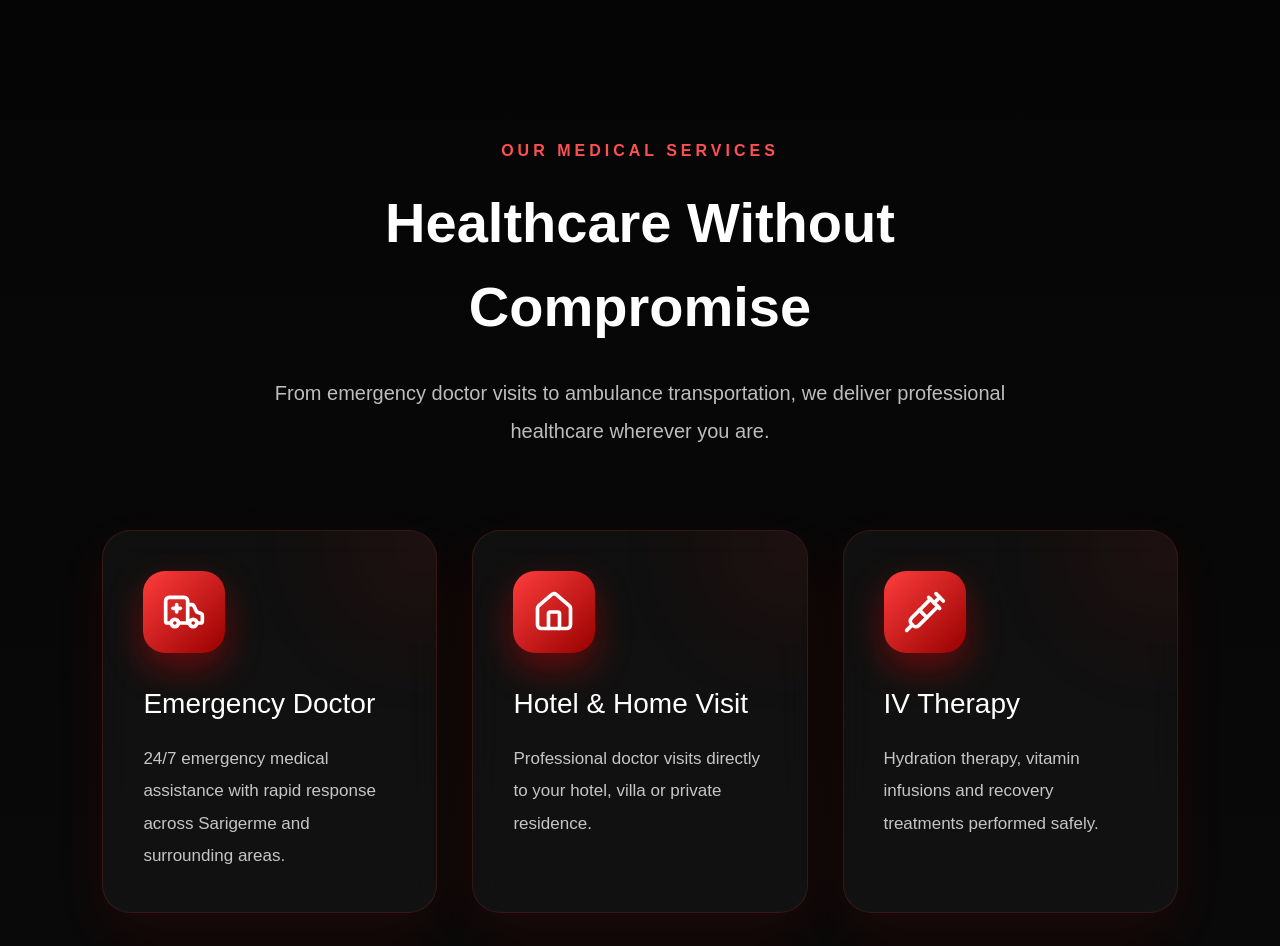
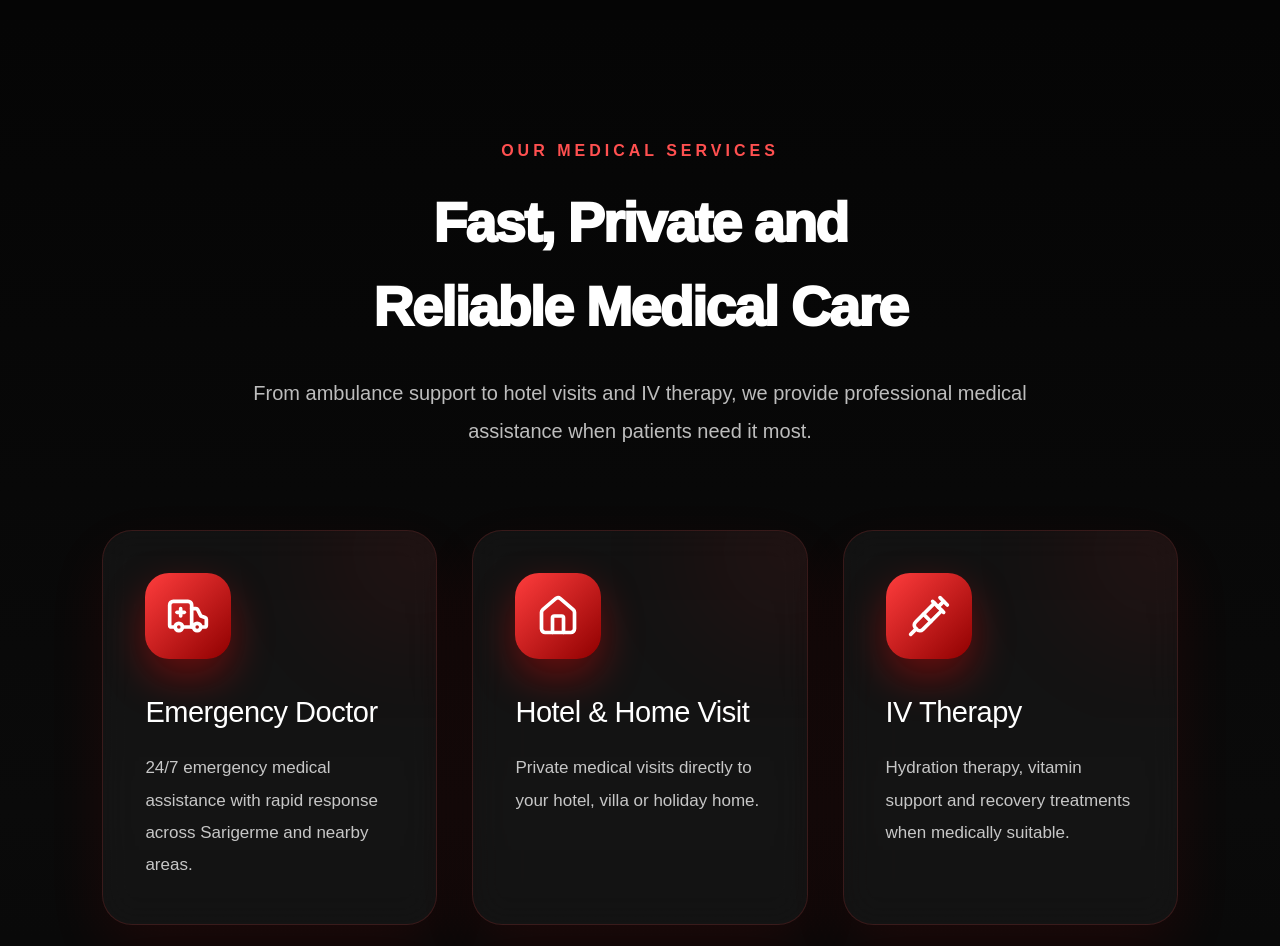
Before and after one commit to egemenoksuz-source/sarigerme-doctor, a Next.js app: page / in a window 1280 px wide. Shown: the part 2020-2966 px from the top of the page. Built offline with nearby package versions, Linux system fonts and the light colour scheme.

Commit message:
Upgrade services animations

```diff
--- a/app/components/Services.tsx
+++ b/app/components/Services.tsx
@@ -1,3 +1,6 @@
+"use client";
+
+import { motion } from "framer-motion";
 import {
   Ambulance,
   HeartPulse,
@@ -11,55 +14,61 @@ const services = [
   {
     icon: <Ambulance size={44} />,
     title: "Emergency Doctor",
-    text: "24/7 emergency medical assistance with rapid response across Sarigerme and surrounding areas.",
+    text: "24/7 emergency medical assistance with rapid response across Sarigerme and nearby areas.",
   },
   {
     icon: <House size={44} />,
     title: "Hotel & Home Visit",
-    text: "Professional doctor visits directly to your hotel, villa or private residence.",
+    text: "Private medical visits directly to your hotel, villa or holiday home.",
   },
   {
     icon: <Syringe size={44} />,
     title: "IV Therapy",
-    text: "Hydration therapy, vitamin infusions and recovery treatments performed safely.",
+    text: "Hydration therapy, vitamin support and recovery treatments when medically suitable.",
   },
   {
     icon: <HeartPulse size={44} />,
-    title: "Cardiology",
-    text: "ECG, blood pressure monitoring and comprehensive cardiovascular examinations.",
+    title: "Emergency Care",
+    text: "Fast assessment and medical assistance for urgent health needs.",
   },
   {
     icon: <Stethoscope size={44} />,
-    title: "Family Medicine",
-    text: "General healthcare services for adults, children and elderly patients.",
+    title: "Medical Consultation",
+    text: "Professional consultation for patients, tourists and residents.",
   },
   {
     icon: <TestTube size={44} />,
     title: "Laboratory Tests",
-    text: "Fast blood analysis and diagnostic laboratory services with reliable results.",
+    text: "Blood tests and diagnostic support with reliable follow-up.",
   },
 ];
 
 export default function Services() {
   return (
     <section
+      id="services"
       style={{
         background:
-          "linear-gradient(180deg,#050505 0%,#0b0b0b 100%)",
+          "linear-gradient(180deg,#050505 0%,#0a0a0a 55%,#050505 100%)",
         padding: "120px 8%",
+        overflow: "hidden",
       }}
     >
-      <div
+      <motion.div
+        initial={{ opacity: 0, y: 35 }}
+        whileInView={{ opacity: 1, y: 0 }}
+        viewport={{ once: true }}
+        transition={{ duration: 0.7 }}
         style={{
           textAlign: "center",
-          maxWidth: 760,
+          maxWidth: 780,
           margin: "0 auto 80px",
         }}
       >
         <p
           style={{
             color: "#ff5050",
-            fontWeight: 700,
+            fontWeight: 800,
             letterSpacing: 4,
             marginBottom: 18,
           }}
@@ -71,13 +80,14 @@ export default function Services() {
           style={{
             color: "white",
             fontSize: 56,
-            fontWeight: 900,
+            fontWeight: 950,
             marginBottom: 25,
+            letterSpacing: -2,
           }}
         >
-          Healthcare Without
+          Fast, Private and
           <br />
-          Compromise
+          Reliable Medical Care
         </h2>
 
         <p
@@ -87,10 +97,10 @@ export default function Services() {
             lineHeight: 1.9,
           }}
         >
-          From emergency doctor visits to ambulance transportation,
-          we deliver professional healthcare wherever you are.
+          From ambulance support to hotel visits and IV therapy, we provide
+          professional medical assistance when patients need it most.
         </p>
-      </div>
+      </motion.div>
 
       <div
         style={{
@@ -102,18 +112,22 @@ export default function Services() {
         }}
       >
         {services.map((service, index) => (
-          <div
-            key={index}
+          <motion.div
+            key={service.title}
+            initial={{ opacity: 0, y: 35 }}
+            whileInView={{ opacity: 1, y: 0 }}
+            whileHover={{ y: -10, scale: 1.015 }}
+            viewport={{ once: true }}
+            transition={{ duration: 0.55, delay: index * 0.06 }}
             style={{
               position: "relative",
               overflow: "hidden",
-              background: "rgba(255,255,255,.04)",
-              backdropFilter: "blur(16px)",
-              borderRadius: 28,
-              padding: 40,
-              border: "1px solid rgba(255,70,70,.15)",
-              boxShadow: "0 20px 50px rgba(255,0,0,.08)",
-              transition: ".3s",
+              background: "rgba(255,255,255,.045)",
+              backdropFilter: "blur(18px)",
+              borderRadius: 30,
+              padding: 42,
+              border: "1px solid rgba(255,70,70,.16)",
+              boxShadow: "0 24px 60px rgba(255,0,0,.08)",
             }}
           >
             <div
@@ -121,28 +135,27 @@ export default function Services() {
                 position: "absolute",
                 top: -70,
                 right: -70,
-                width: 170,
-                height: 170,
+                width: 180,
+                height: 180,
                 borderRadius: "50%",
                 background: "#ff1a1a",
-                opacity: .08,
-                filter: "blur(60px)",
+                opacity: 0.08,
+                filter: "blur(65px)",
               }}
             />
 
             <div
               style={{
-                width: 82,
-                height: 82,
-                borderRadius: 22,
-                background:
-                  "linear-gradient(135deg,#ff3d3d,#980000)",
+                width: 86,
+                height: 86,
+                borderRadius: 24,
+                background: "linear-gradient(135deg,#ff3d3d,#8f0000)",
                 display: "flex",
                 justifyContent: "center",
                 alignItems: "center",
                 color: "white",
-                marginBottom: 30,
-                boxShadow: "0 15px 35px rgba(255,0,0,.35)",
+                marginBottom: 32,
+                boxShadow: "0 18px 40px rgba(255,0,0,.35)",
               }}
             >
               {service.icon}
@@ -151,8 +164,9 @@ export default function Services() {
             <h3
               style={{
                 color: "white",
-                fontSize: 28,
+                fontSize: 29,
                 marginBottom: 18,
+                letterSpacing: -0.5,
               }}
             >
               {service.title}
@@ -160,14 +174,14 @@ export default function Services() {
 
             <p
               style={{
-                color: "#c6c6c6",
+                color: "#c7c7c7",
                 lineHeight: 1.9,
                 fontSize: 17,
               }}
             >
               {service.text}
             </p>
-          </div>
+          </motion.div>
         ))}
       </div>
     </section>
```
